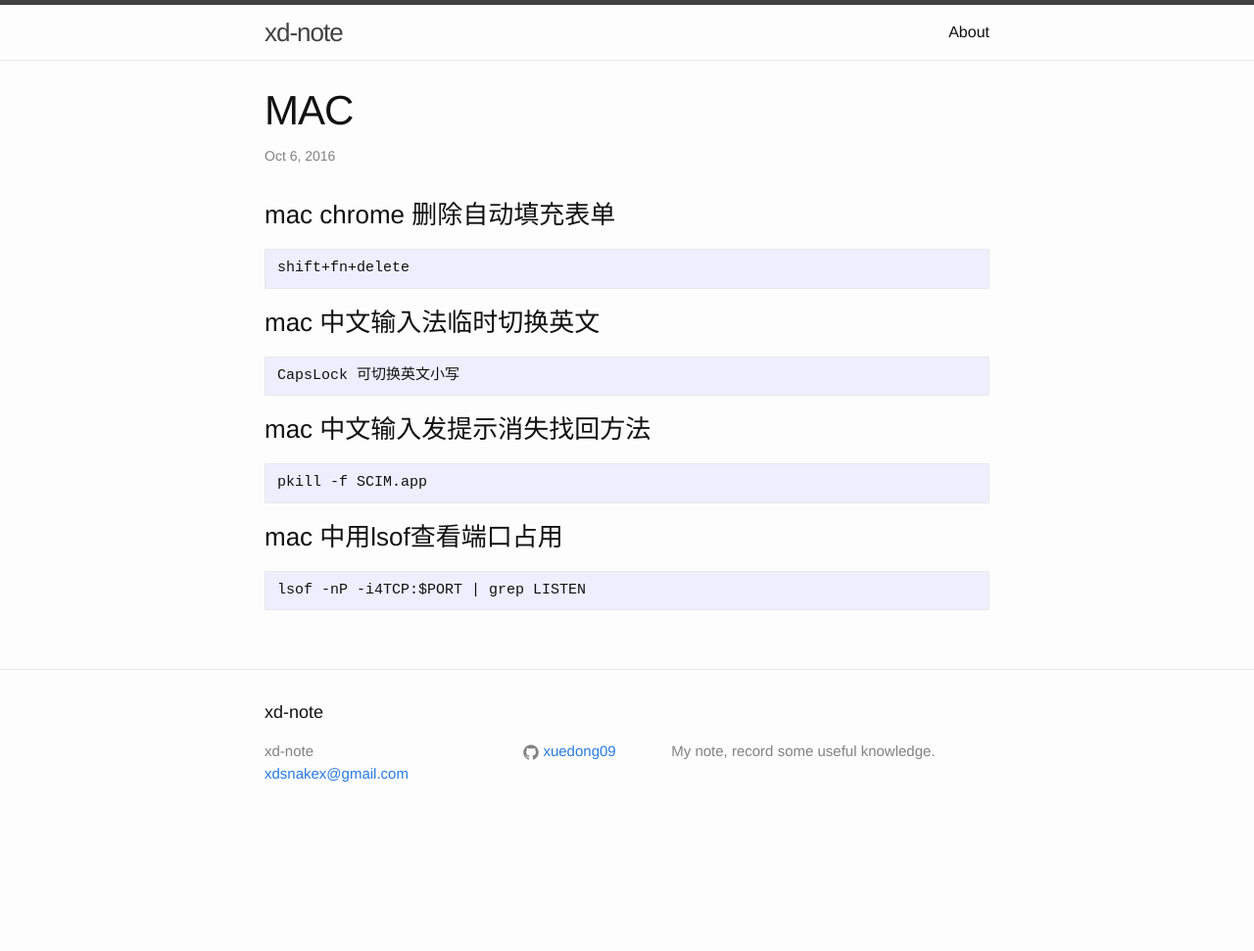
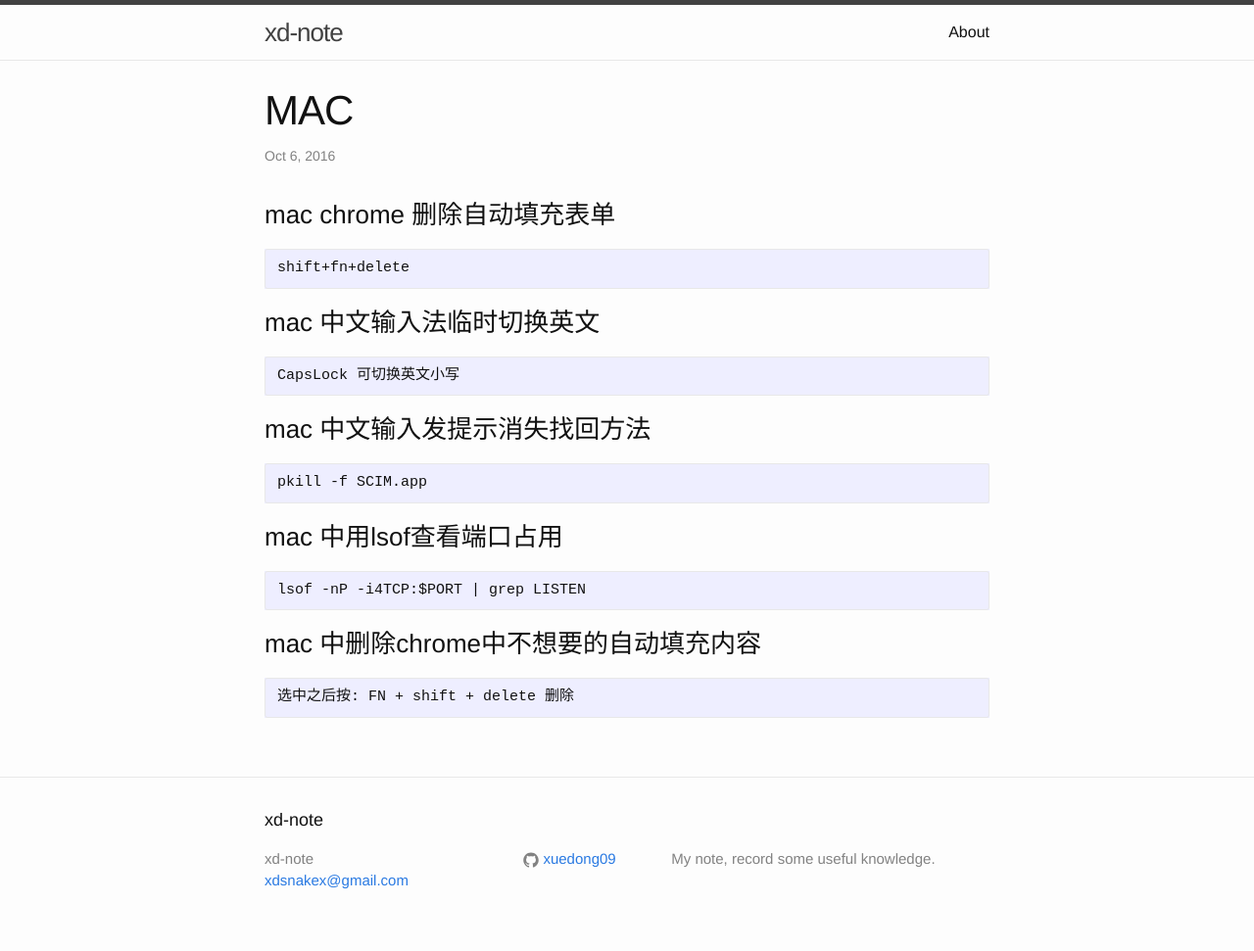
Before and after one commit to xuedong09/xuedong09.github.io, a Jekyll site: the page built from _posts/2016-10-06-mac.md, in a window 1280 px wide. Shown: the whole page at 98% size. Built offline with Jekyll 4.4.1, drawn with Linux system fonts in a browser that asks for light colours; before the commit the page ends 900 px from its top, so only the background shows below that.

Commit message:
delete mac chrome autofil

```diff
--- a/_posts/2016-10-06-mac.md
+++ b/_posts/2016-10-06-mac.md
@@ -21,3 +21,7 @@ categories: jekyll update
 ### mac 中用lsof查看端口占用
 
     lsof -nP -i4TCP:$PORT | grep LISTEN
+
+### mac 中删除chrome中不想要的自动填充内容
+
+    选中之后按: FN + shift + delete 删除
```
